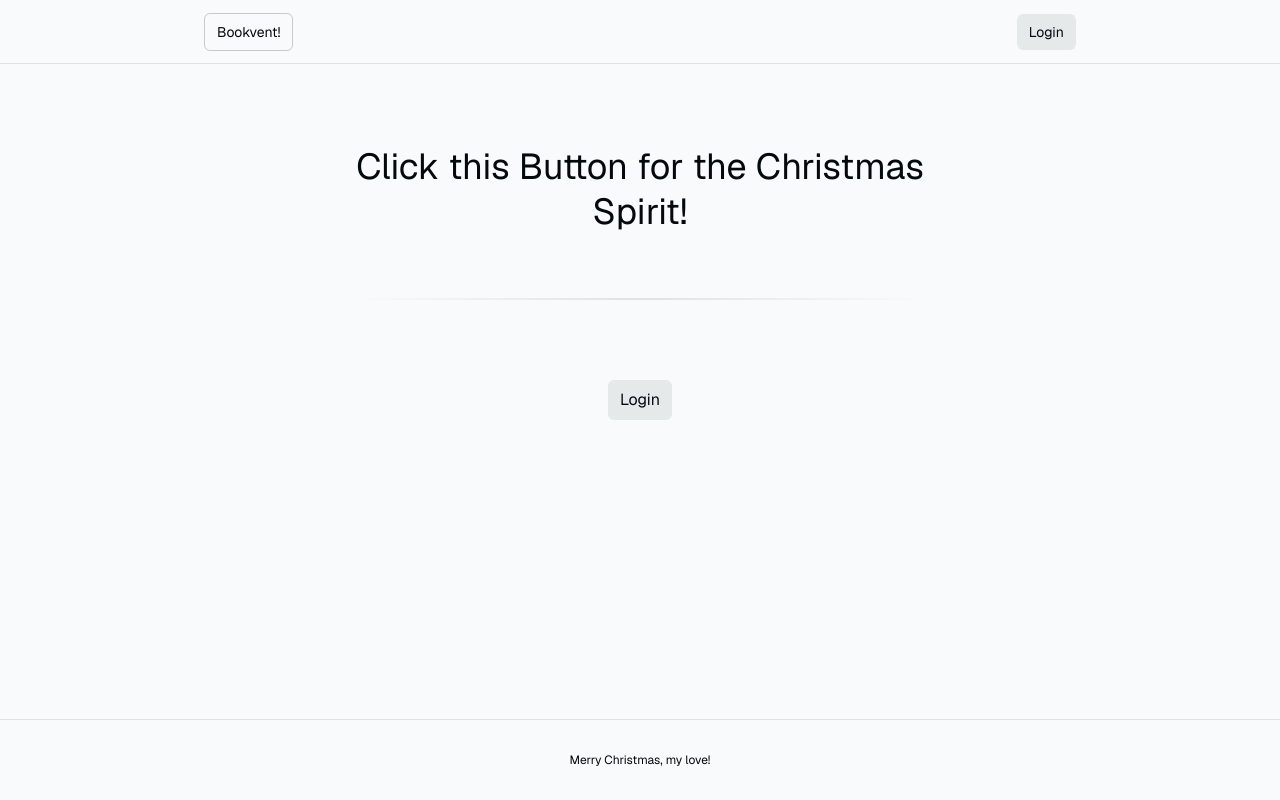
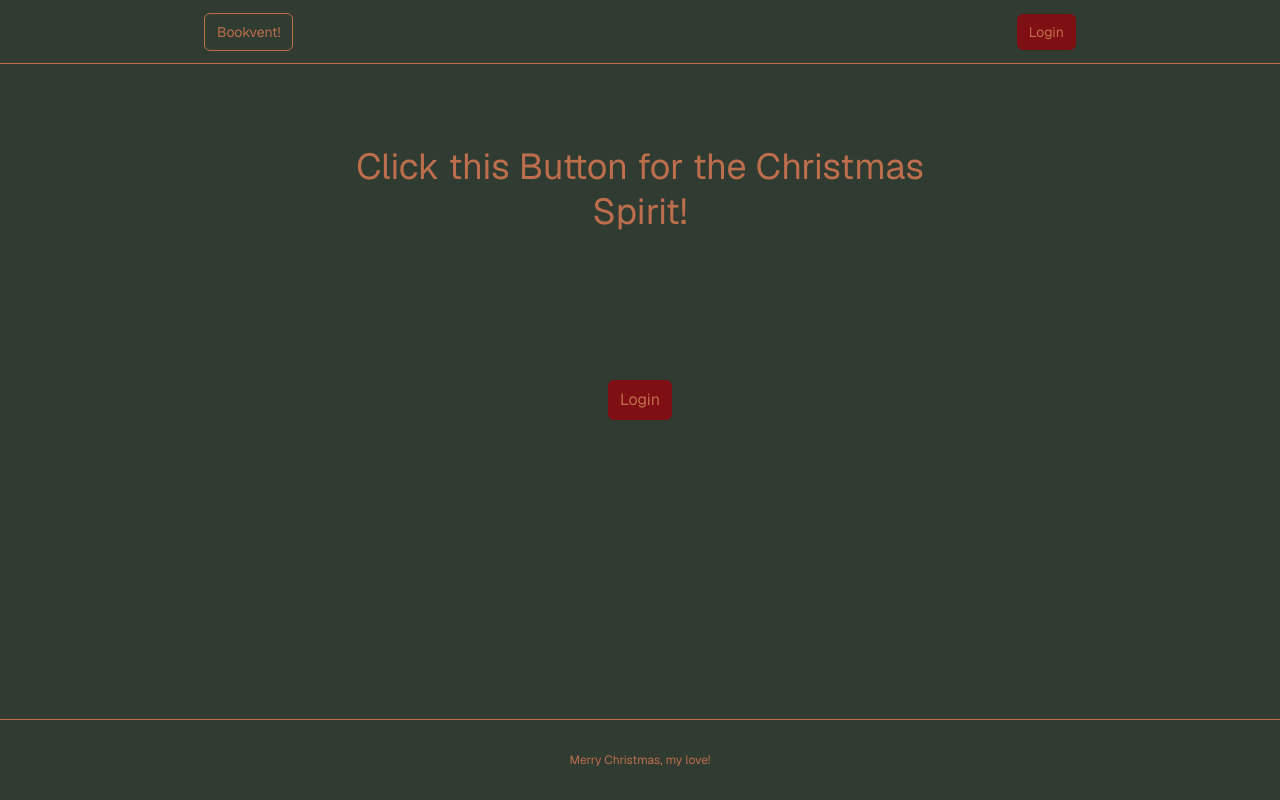
Before and after one commit to nanashi-03/bookvent, a Next.js app: page / in a window 1280 px wide. Built offline with nearby package versions, Linux system fonts and the light colour scheme; no server answers.

Commit message:
Christmas

```diff
--- a/app/globals.css
+++ b/app/globals.css
@@ -4,19 +4,10 @@
 
 @layer base {
   :root {
-    --background: 200 20% 98%;
-    --btn-background: 200 10% 91%;
-    --btn-background-hover: 200 10% 89%;
-    --foreground: 200 50% 3%;
-  }
-
-  @media (prefers-color-scheme: dark) {
-    :root {
-      --background: 200 50% 3%;
-      --btn-background: 200 10% 9%;
-      --btn-background-hover: 200 10% 12%;
-      --foreground: 200 20% 96%;
-    }
+    --background: 131, 10%, 21%;
+    --btn-background: 358, 79%, 28%;
+    --btn-background-hover: 68, 24%, 35%;
+    --foreground: 18, 46%, 52%;
   }
 }
 
--- a/components/BookCard.tsx
+++ b/components/BookCard.tsx
@@ -63,7 +63,7 @@ const BookCard: React.FC<BookCardProps> = ({ id, title, url}) => {
     let times = formatTime(countdown);
 
     return (
-        <Link className="bg-green-700 rounded-md text-foreground" href={url} style={{ ...cardStyle, ...(countdown > 0 ? disabledLinkStyle : {}) }} onClick={(e) => countdown > 0 && e.preventDefault()}>
+        <Link className="bg-foreground hover:bg-btn-background-hover rounded-md text-btn-background" href={url} style={{ ...cardStyle, ...(countdown > 0 ? disabledLinkStyle : {}) }} onClick={(e) => countdown > 0 && e.preventDefault()}>
             {!showTitle && <h3 suppressHydrationWarning={true}>Come back after {times.days} days, {times.hours} hours, {times.minutes} minutes and {times.seconds} seconds</h3>}
             {showTitle && <h3>{title}</h3>}
             {/* <h3>{title}</h3> */}
```
